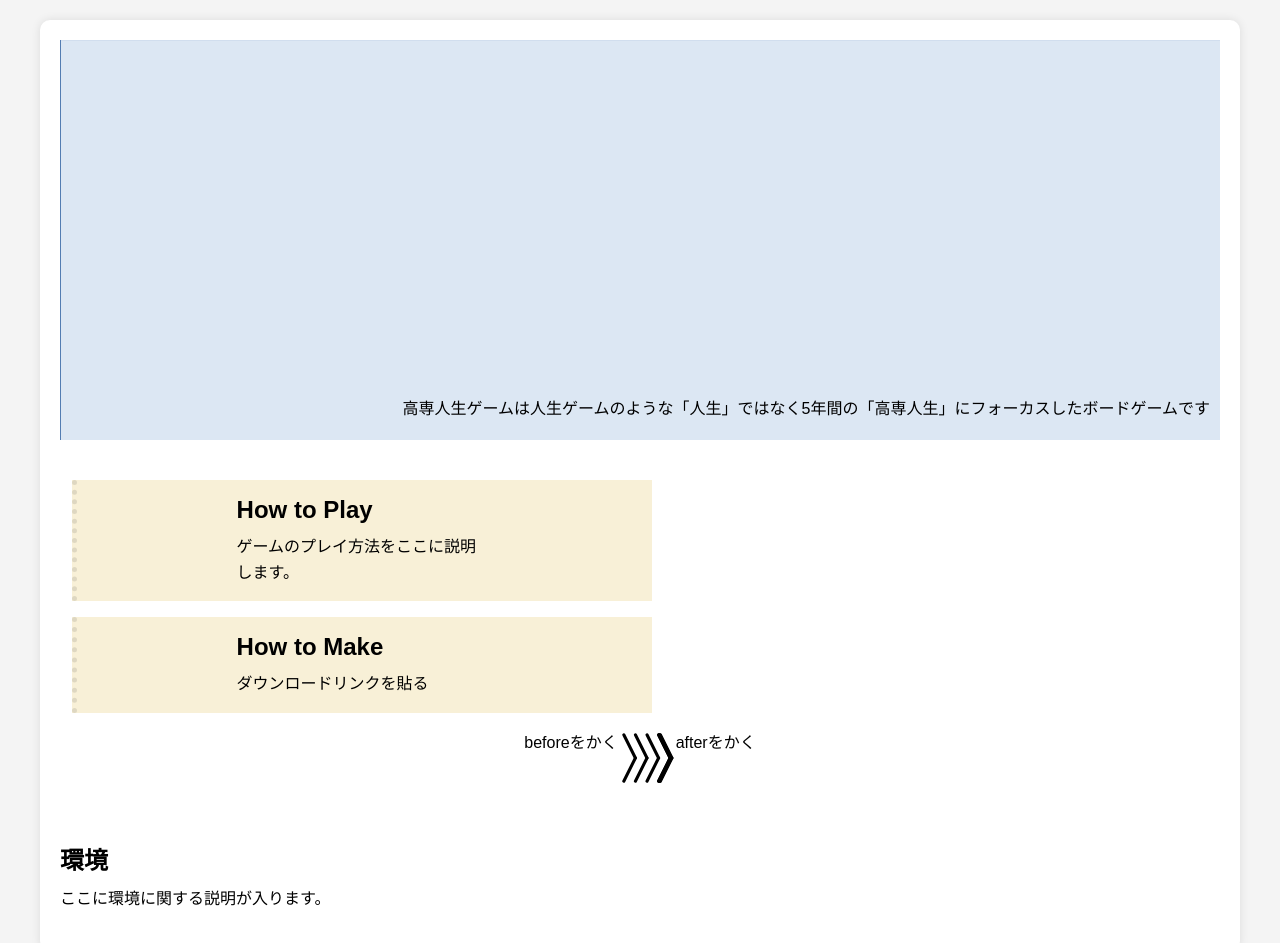
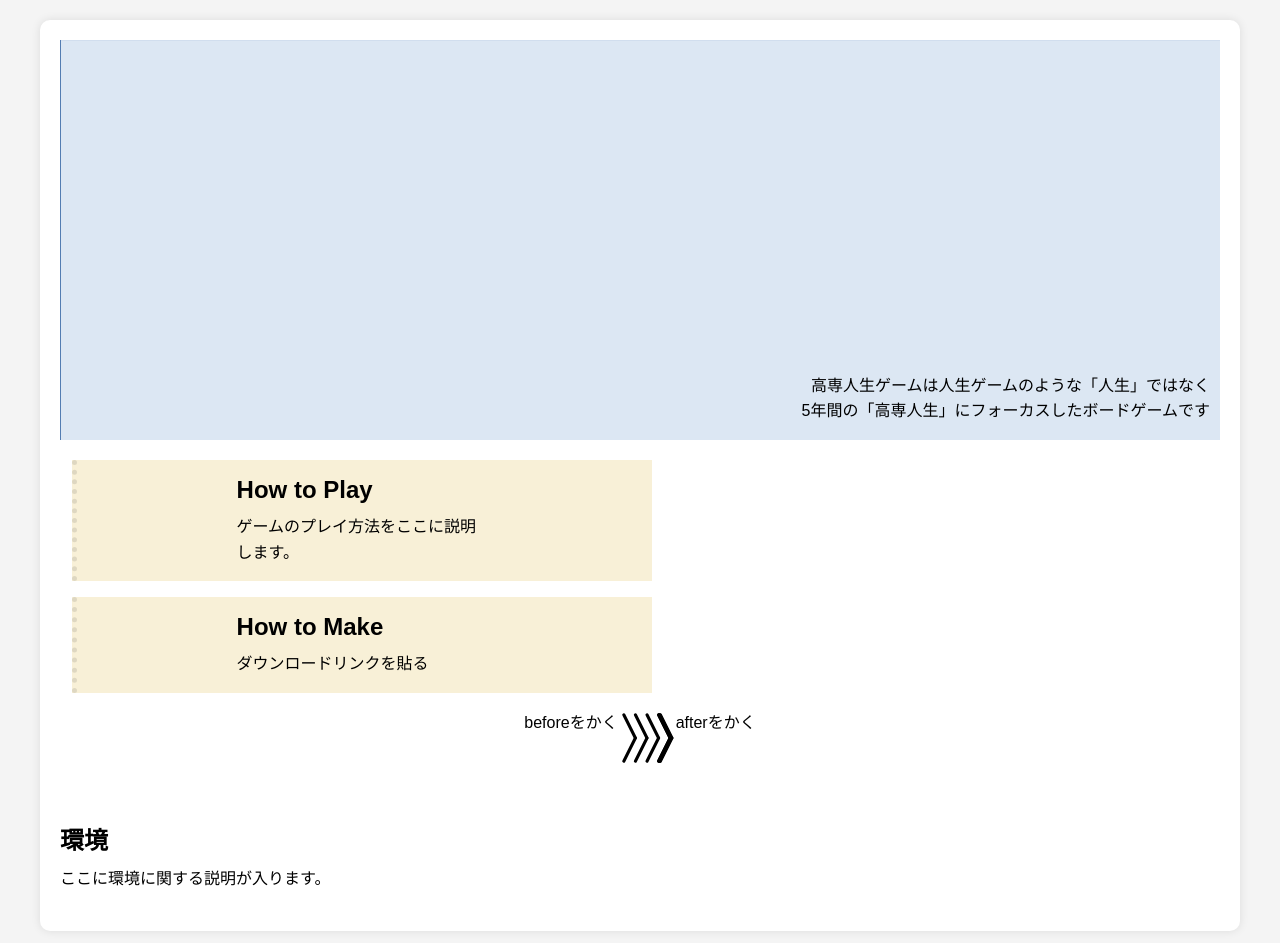
Before and after one commit to NanyaTK/253_Co13, a plain HTML site: page index.html in a window 1280 px wide. Drawn offline with Linux system fonts and the light colour scheme.

Commit message:
refactor

```diff
--- a/index.html
+++ b/index.html
@@ -13,7 +13,7 @@
     <div class="container">
         <header>
             <img class="image-header" src="テスト画像.png" />
-            <p class="info-header">高専人生ゲームは人生ゲームのような「人生」ではなく5年間の「高専人生」にフォーカスしたボードゲームです</p>
+            <p class="info-header">高専人生ゲームは人生ゲームのような「人生」ではなく<br>5年間の「高専人生」にフォーカスしたボードゲームです</p>
         </header>
 
         <div class="flex flex-sp">
--- a/main.css
+++ b/main.css
@@ -21,7 +21,6 @@ body {
 
 header {
     text-align: center;
-    padding-bottom: 20px;
     position: relative;
 }
 
@@ -34,7 +33,7 @@ header {
 .info-header {
     text-align: right;
     position: absolute;
-    bottom: 10%;
+    bottom: 5%;
     left: 10px;
     right: 10px;
 }
```
